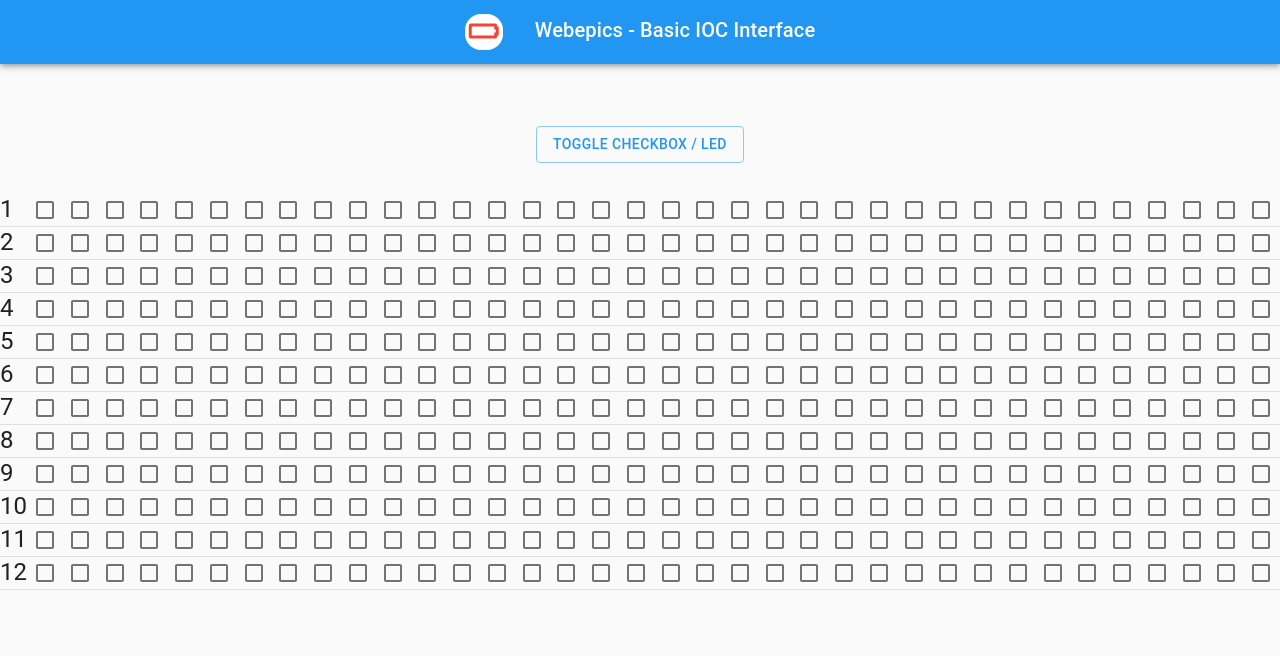
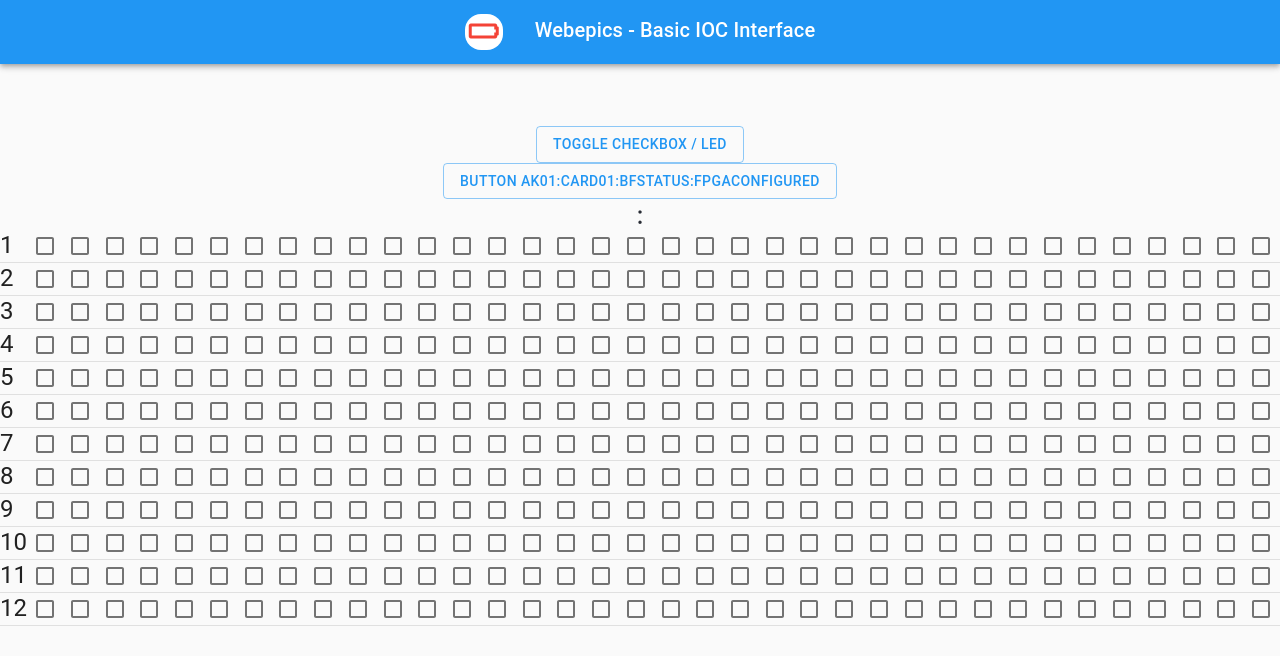
Before and after one commit to webepics/basic_ioc_interface, a React (Create React App) app in the folder react-client/: page / in a window 1280 px wide. Shown: the top 656 px of the page. Built offline with nearby package versions, Linux system fonts and the light colour scheme.

Commit message:
Started Button compoent with test on PVTable

```diff
--- /dev/null
+++ b/react-client/src/PVComponents/PVButton.js
@@ -0,0 +1,28 @@
+
+import React from 'react'
+import Button from '@material-ui/core/Button';
+
+import PVComponent, { ConnectComponent } from '../PVComponent'
+
+class PVButton extends PVComponent {
+
+    constructor(props) {
+        super(props)
+        this.handleChange = this.handleChange.bind(this)
+    }
+
+    handleChange(event) {
+        event.persist()
+        console.log("button pressed :) !!!" )
+        console.log(`${this.props.pv}`)
+    }
+
+    render() {
+        const {pvs, pv} = this.props;
+        const pvValue = pvs[pv] && pvs[pv].value ? pvs[pv].value : "";
+        const title = `pv: ${pv} \nvalue: ${pvValue}`;
+        return <Button variant="outlined" color="primary" onClick={this.handleChange} value={pv} >Button {pv} </Button>
+    }
+}
+
+export default ConnectComponent(PVButton)
--- a/react-client/src/PVComponents/PVTable.js
+++ b/react-client/src/PVComponents/PVTable.js
@@ -9,6 +9,7 @@ import Button from '@material-ui/core/Button';
 
 import PVComponent, { ConnectComponent } from '../PVComponent'
 import PVCheckbox from './PVCheckbox';
+import PVButton from './PVButton';
 import PVLed from './PVLed';
 
 class PVTable extends PVComponent {
@@ -47,7 +48,8 @@ class PVTable extends PVComponent {
                     </TableCell>
                     {item.map((element, j) =>
                         <TableCell style={{padding:0}} key={element}>
-                            {this.state.displayType === 'checkbox' ?
+                            {
+                            this.state.displayType === 'checkbox' ?
                             <PVCheckbox pv={element} /> :
                             <PVLed pv={element} />
                             }
@@ -59,6 +61,7 @@ class PVTable extends PVComponent {
         <React.Fragment>
         <br/><br/>
         <Button variant="outlined" color="primary" onClick={this.toggleDisplay}>Toggle Checkbox / LED</Button>
+        <PVButton pv={this.ids[0][0]}> name=name </PVButton>:  {/*Testing Button */}
         <br/>
         <Table>
             <TableBody>
```
